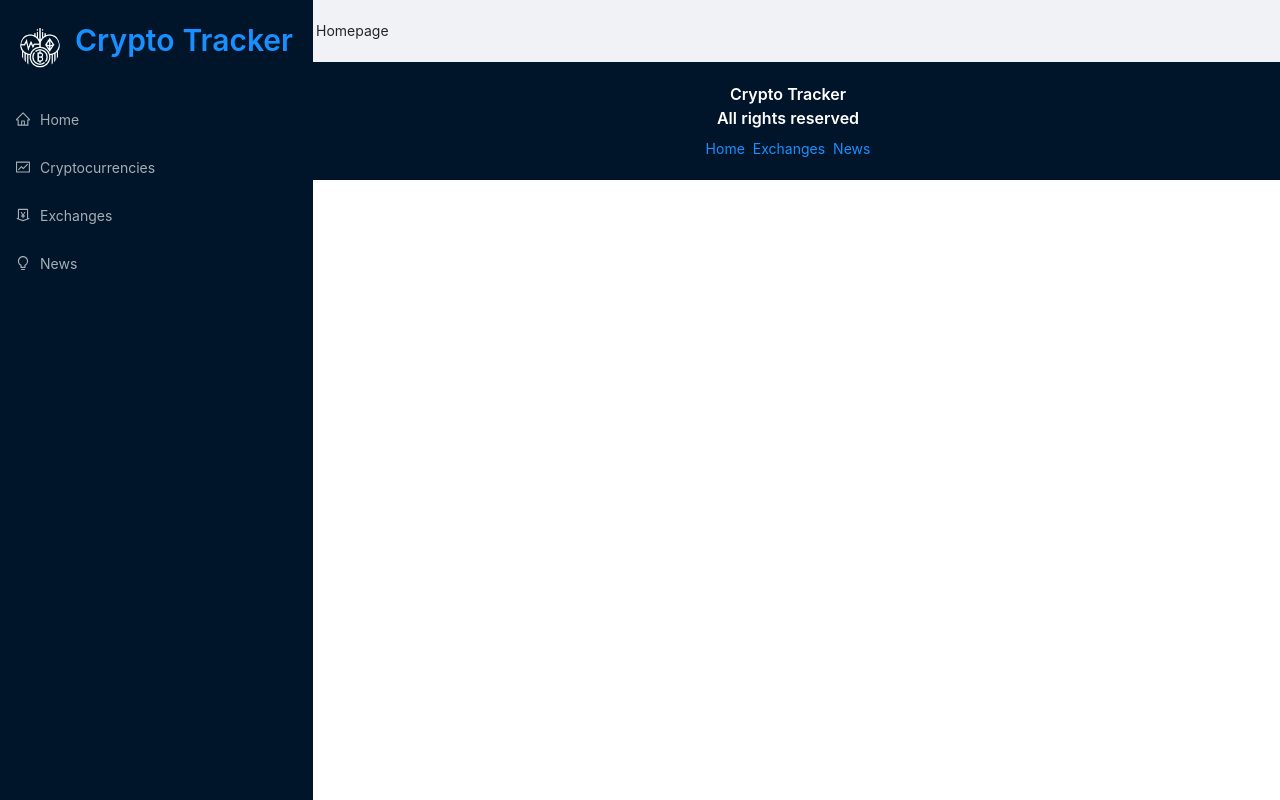
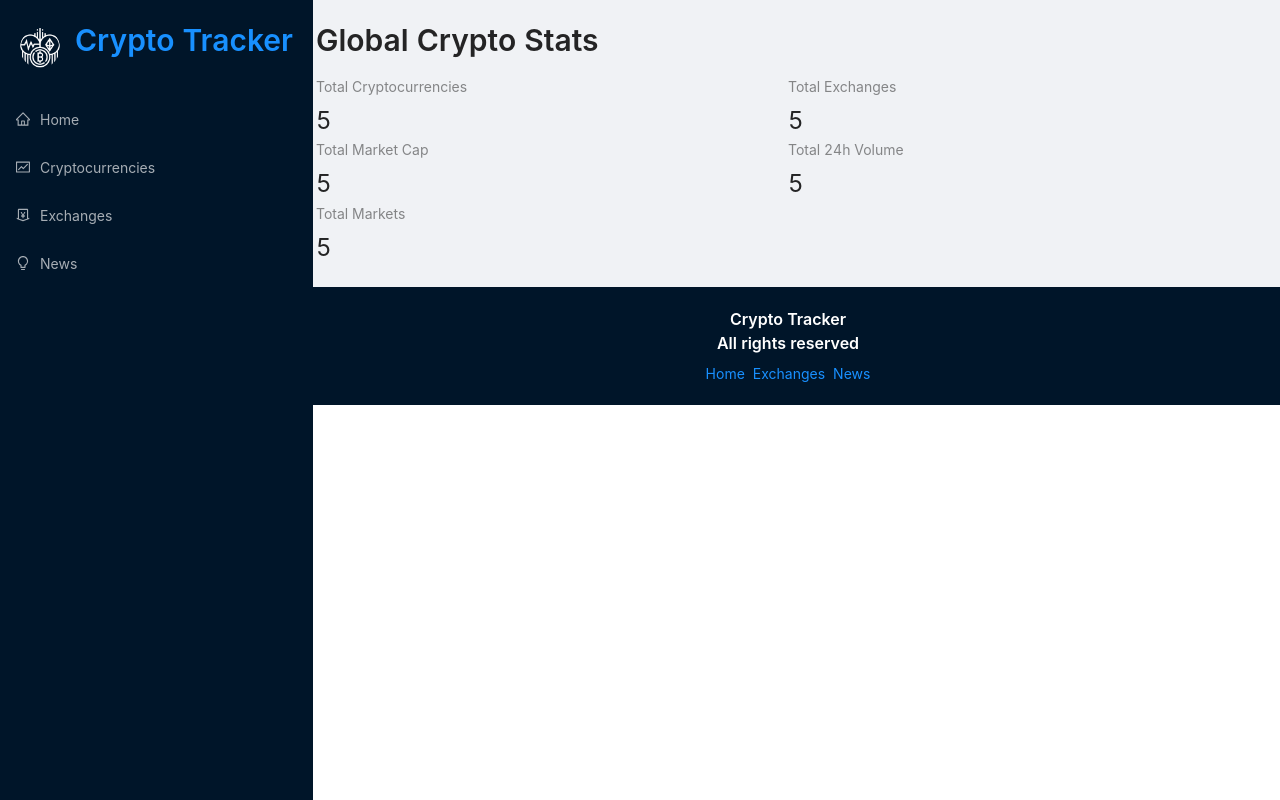
Before and after one commit to vdugo/Cryptocurrency-Tracker, a React (Create React App) app: page / in a window 1280 px wide. Built offline with nearby package versions, Linux system fonts and the light colour scheme.

Commit message:
set up homepage for API data

```diff
--- a/src/components/Homepage.jsx
+++ b/src/components/Homepage.jsx
@@ -1,8 +1,23 @@
 import React from 'react'
+
+import millify from 'millify'
+import { Typography, Row, Col, Statistic } from 'antd'
+import { Link } from 'react-router-dom'
+
+const { Title } = Typography
 
 const Homepage = () => {
   return (
-    <div>Homepage</div>
+    <>
+      <Title level={2} className="heading">Global Crypto Stats</Title>
+      <Row>
+        <Col span={12}> <Statistic title="Total Cryptocurrencies" value="5"/> </Col>
+        <Col span={12}> <Statistic title="Total Exchanges" value="5"/> </Col>
+        <Col span={12}> <Statistic title="Total Market Cap" value="5"/> </Col>
+        <Col span={12}> <Statistic title="Total 24h Volume" value="5"/> </Col>
+        <Col span={12}> <Statistic title="Total Markets" value="5"/> </Col>
+      </Row>
+    </>
   )
 }
 
```
Also changed, not shown: src/services/cryptoApi.js (added).
